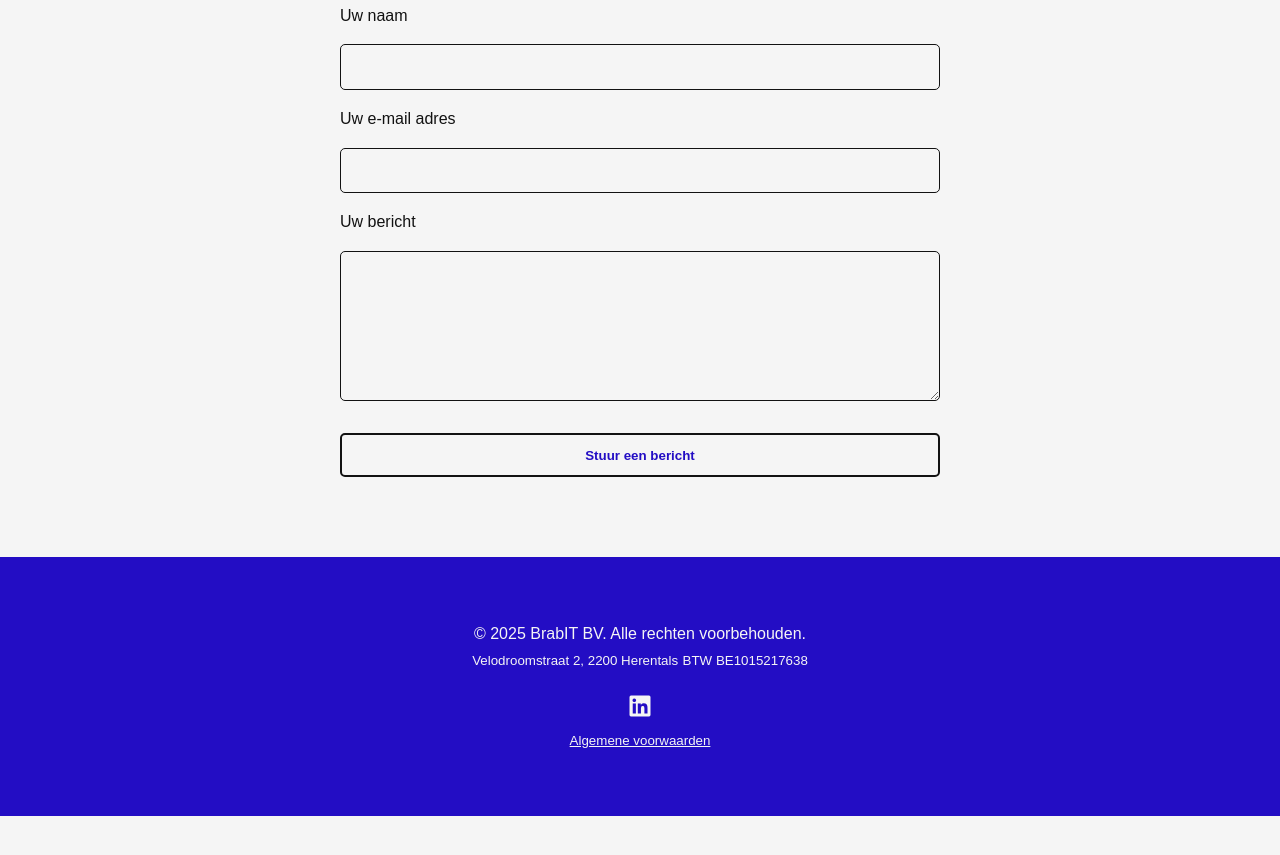
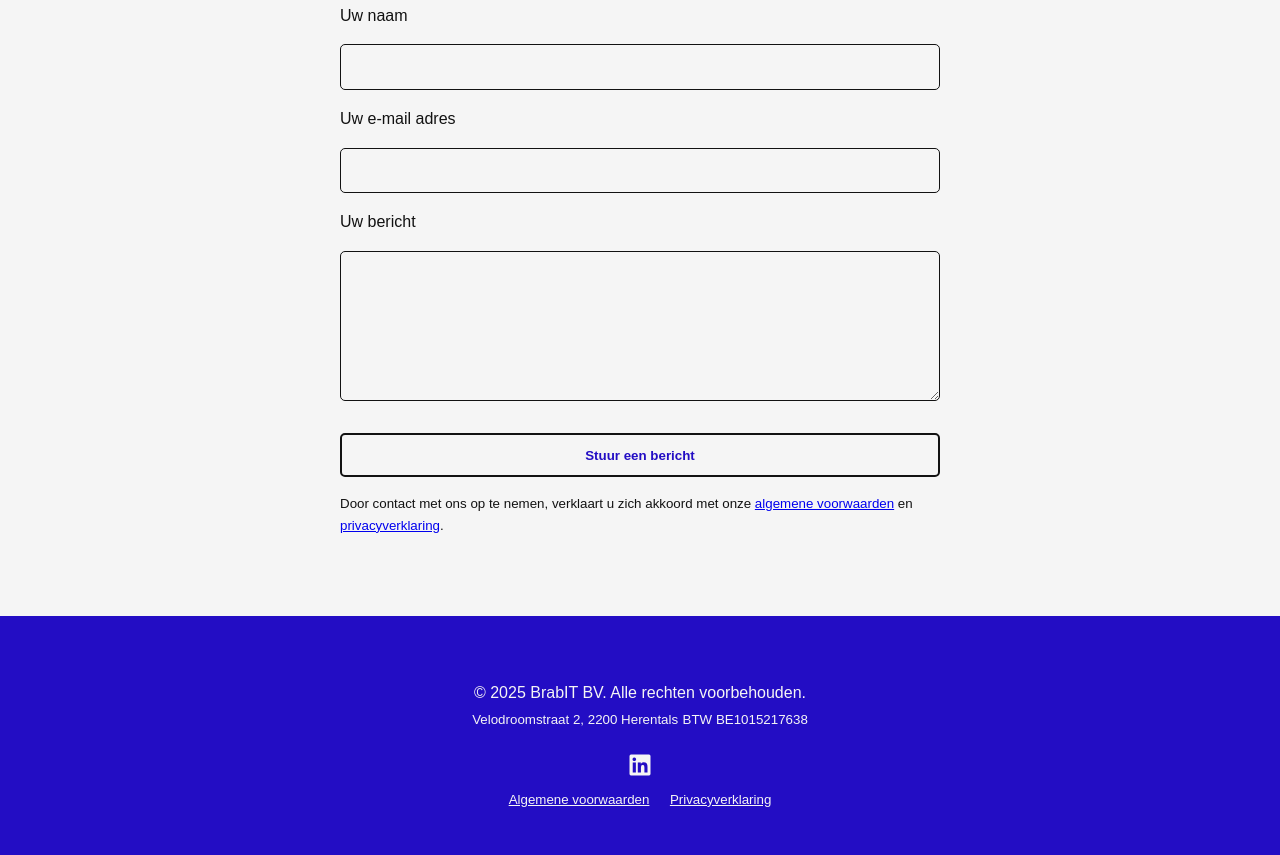
Before and after one commit to BrabIT-Organization/brabit, a website: page src/index.html in a window 1280 px wide. Shown: the part 2585-3440 px from the top of the page. Before the commit the page ends 3401 px from the top, so only its background shows below. Drawn offline with Linux system fonts and the light colour scheme.

Commit message:
Add privacy statement

```diff
--- a/src/index.html
+++ b/src/index.html
@@ -151,6 +151,7 @@
                     >
                     </div>
                     <button type="submit" class="btn">Stuur een bericht</button>
+                    <small>Door contact met ons op te nemen, verklaart u zich akkoord met onze <a href="/assets/docs/terms-and-conditions.pdf" target="_blank">algemene voorwaarden</a> en <a href="/assets/docs/privacy-statement.pdf" target="_blank">privacyverklaring</a>.</small>
                 </form>
                 <span id="result" style="display: none;"></span>
             </div>
@@ -163,9 +164,10 @@
                 <small>BTW BE1015217638</small>
                 <div class="links">
                     <div class="social">
-                        <a href="https://www.linkedin.com/in/olivier-brabanders"><i class="fab fa-linkedin"></i></a>
+                        <a href="https://www.linkedin.com/in/olivier-brabanders" target="_blank"><i class="fab fa-linkedin"></i></a>
                     </div>
-                    <a href="/assets/docs/terms-and-conditions.pdf"><small>Algemene voorwaarden</small></a>
+                    <a href="/assets/docs/terms-and-conditions.pdf" target="_blank"><small>Algemene voorwaarden</small></a>
+                    <a href="/assets/docs/privacy-statement.pdf" target="_blank"><small>Privacyverklaring</small></a>
                 </div>
             </div>
         </footer>
```
Also changed, not shown: 1 other file.
